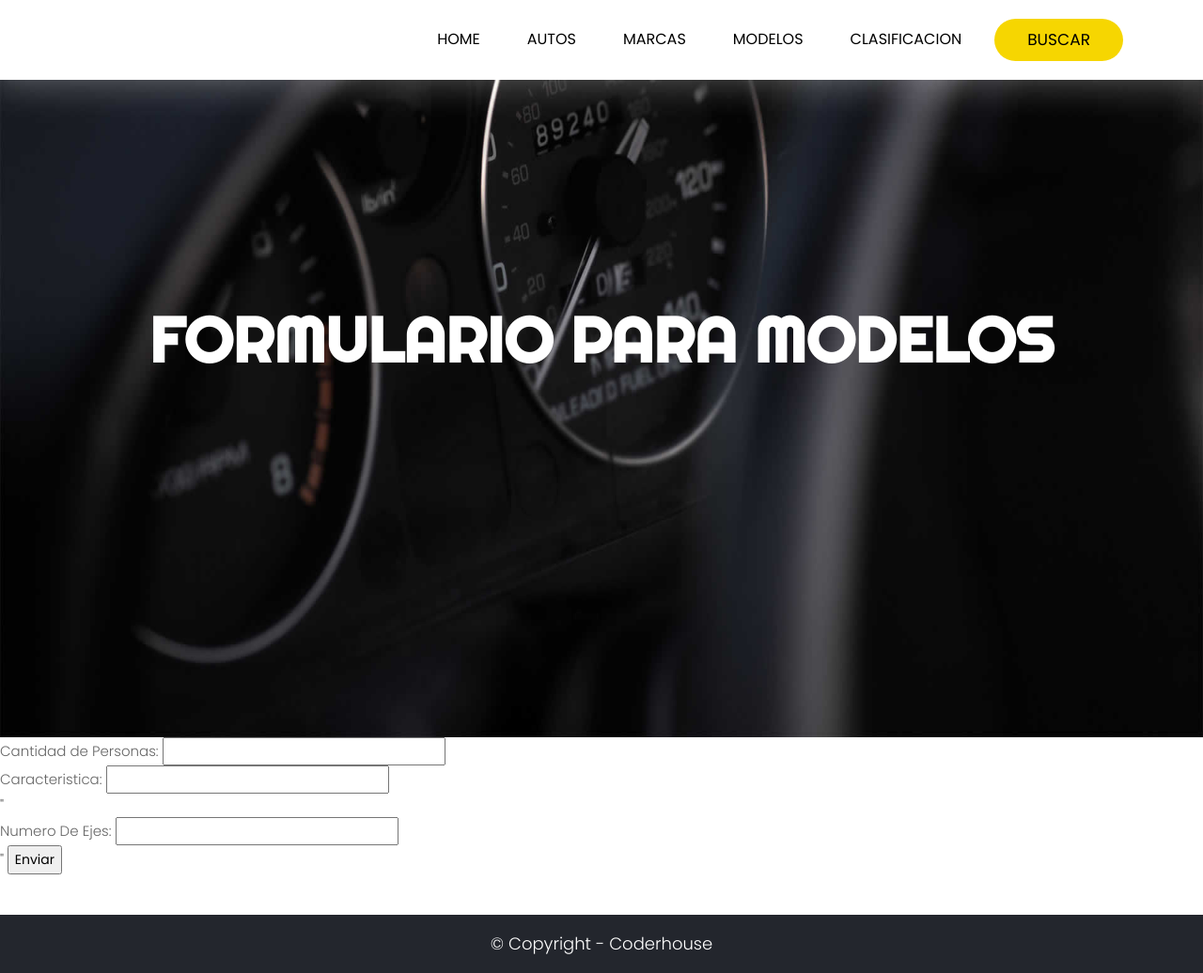
After one commit to JereAlbarracin/Entrega1-Albarracin-Consiglieri-Colonna, a Django app: page /AppCoder/formularioModelos in a window 1280 px wide. The commit adds this page. Shown: the whole page at 94% size. Run offline with Django 4.2, Linux system fonts and the light colour scheme; some libraries are stand-ins or nearby versions.

Commit message:
Los 4 Formularios uno con error

```diff
--- a/AppCoder/models.py
+++ b/AppCoder/models.py
@@ -13,7 +13,7 @@ class Marcas(models.Model):
 class ModeloCaracteristicas(models.Model):
     cantPersonas = models.IntegerField()
     caracteristica = models.CharField(max_length=30)
-    ejes = models.IntegerField()
+    numeroDeEjes = models.IntegerField()
 
 class Clasificaciones(models.Model):
     terreno = models.CharField(max_length=40)
--- /dev/null
+++ b/AppCoder/templates/AppCoder/formularioModelos.html
@@ -0,0 +1,52 @@
+{% extends "AppCoder/padre.html" %}
+
+{% load static %}
+
+{% block contenidoQueCambia %}
+      <!-- banner -->
+      <section class="banner_main">
+        <div class="container">
+           <div class="row d_flex">
+              <div class="col-md-12">
+                 <div class="text-bg">
+                    <h1>FORMULARIO PARA MODELOS</h1>
+                    <!--<span>Encontra el auto para vos</span>
+                    <p>
+                       Si neceitas ayuda para encontrar un auto este es el lugar para hacerlo.
+                       <head></head> -->
+                    </p>
+                 </div>
+              </div>
+           </div>
+        </div>
+     </section>
+     </div>
+     <!-- end banner -->
+
+{% endblock %}
+
+{% block contenidoQueCambia2 %}
+
+     <form action="/AppCoder/formularioModelos" method="POST">  {%csrf_token %}
+
+     <p>Cantidad de Personas: <input type="number"  name="cantPersonas" ></p>
+
+     <p>Caracteristica: <input type="text"  name="caracteristica" ></p>"
+
+     <p>Numero De Ejes: <input type="number"  name="numeroDeEjes" ></p>"
+
+
+      <!--<table>
+
+         {    miFormulario.as_table      }}
+
+      </table>
+   -->
+
+     <input type="submit" value="Enviar">
+
+     </form>
+
+
+
+{% endblock %}
--- a/AppCoder/templates/AppCoder/padre.html
+++ b/AppCoder/templates/AppCoder/padre.html
@@ -62,13 +62,13 @@
                                  <a class="nav-link" href="{% url 'FormulariosAutos' %}">AUTOS</a>
                               </li>
                               <li class="nav-item">
-                                 <a class="nav-link" href="{% url 'Marcas' %}">MARCAS</a>
+                                 <a class="nav-link" href="{% url 'FormularioMarcas' %}">MARCAS</a>
                               </li>
                               <li class="nav-item">
-                                <a class="nav-link" href="{% url 'Modelos' %}">MODELOS</a>
+                                <a class="nav-link" href="{% url 'FormularioModelos' %}">MODELOS</a>
                              </li>
                              <li class="nav-item">
-                                <a class="nav-link" href="{% url 'Clasificaciones' %}">CLASIFICACION</a>
+                                <a class="nav-link" href="{% url 'FormularioClasificaciones' %}">CLASIFICACION</a>
                              </li>
                            </ul>
                            <div class="sign_btn"><a href="{% url 'Busqueda' %} ">BUSCAR</a></div>
--- a/AppCoder/urls.py
+++ b/AppCoder/urls.py
@@ -11,5 +11,8 @@ urlpatterns = [
     path('clasificaciones', views.clasificaciones, name="Clasificaciones"),
     path('busqueda', views.busqueda, name= "Busqueda"),
     path('formularioAutos', views.formularioAutos, name="FormulariosAutos" ),
+    path('formularioMarcas', views.formularioMarcas, name="FormularioMarcas" ),
+    path('formularioModelos', views.formularioModelos, name="FormularioModelos" ),
+    path('formularioClasificaciones', views.formularioClasificaciones, name="FormularioClasificaciones" ),
 
 ]
--- a/AppCoder/views.py
+++ b/AppCoder/views.py
@@ -51,3 +51,43 @@ def formularioAutos(request):
     #    miFormulario = formularioAutos()
 
     return render(request, "AppCoder/formularioAutos.html") #{"miFormulario":miFormulario})
+
+
+def formularioMarcas(request):
+
+    if request.method == "POST":
+
+
+            marca = Marcas(nombre=request.POST['nombre'], estilo=request.POST['estilo'])
+
+            marca.save()
+
+            return render(request, "AppCoder/inicio.html")
+
+    return render(request, "AppCoder/formularioMarcas.html")
+
+def formularioModelos(request):
+
+    if request.method == "POST":
+
+
+            modelo = ModeloCaracteristicas(cantPersonas=request.POST['cantPersonas'], caracteristica=request.POST['caracteristica'], numeroDeEjes=request.POST['numeroDeEjes'])
+
+            modelo.save()
+
+            return render(request, "AppCoder/inicio.html")
+
+    return render(request, "AppCoder/formularioModelos.html")
+
+def formularioClasificaciones(request):
+
+    if request.method == "POST":
+
+
+            clasifica = Clasificaciones(terreno=request.POST['terreno'], kilometros=request.POST['kilometros'], duenios=request.POST['duenios'])
+
+            clasifica.save()
+
+            return render(request, "AppCoder/inicio.html")
+
+    return render(request, "AppCoder/formularioClasificaciones.html")
```
Also changed, not shown: AppCoder/templates/AppCoder/formularioClasificaciones.html (added, +52 -0 lines), AppCoder/templates/AppCoder/formularioMarcas.html (added, +50 -0 lines), db.sqlite3.
